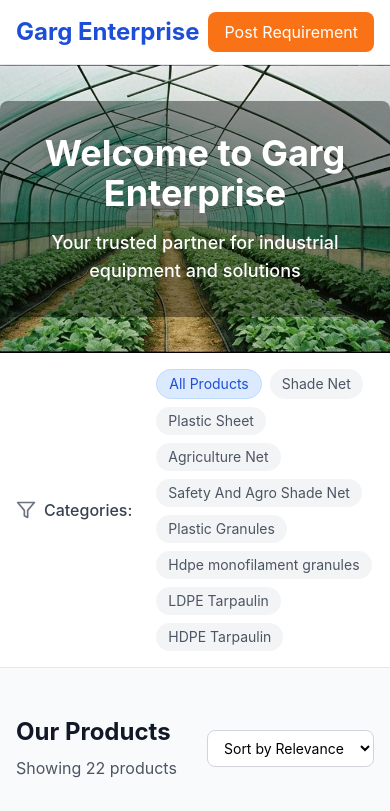
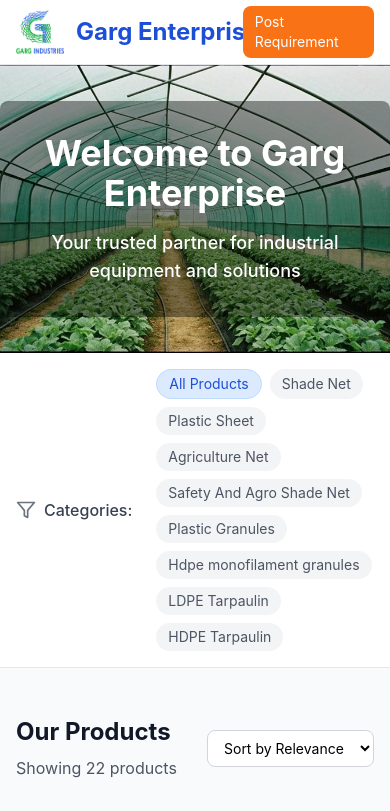
Before and after one commit to Styl6559/garg-ent, a React (Vite) app: page / in a window 390 px wide. Shown: the top 811 px of the page. Built offline with nearby package versions, Linux system fonts and the light colour scheme.

Commit message:
Add files via upload

```diff
--- a/src/components/Header.tsx
+++ b/src/components/Header.tsx
@@ -12,7 +12,8 @@
       <div className="max-w-7xl mx-auto px-4 sm:px-6 lg:px-8">
         <div className="flex items-center justify-between h-16">
           <div className="flex items-center">
-            <div className="flex-shrink-0">
+            <div className="flex-shrink-0 flex items-center gap-3">
+              <img src="/logo.png" alt="Garg Enterprise Logo" className="h-12 w-12 object-contain" />
               <h1 className="text-2xl font-bold text-blue-700">Garg Enterprise</h1>
             </div>
           </div>
@@ -35,7 +36,7 @@
           <div className="flex items-center space-x-4">
             <a
               href="#contact-form"
-              className="bg-orange-500 hover:bg-orange-600 text-white px-4 py-2 rounded-lg transition-colors flex items-center justify-center"
+              className="bg-orange-500 hover:bg-orange-600 text-white px-3 py-1.5 md:px-4 md:py-2 rounded-lg transition-colors flex items-center justify-center text-sm md:text-base"
               onClick={e => {
                 e.preventDefault();
                 document.getElementById('contact-form')?.scrollIntoView({ behavior: 'smooth' });
```
Also changed, not shown: public/favicon.png (added), public/logo.png (added).
